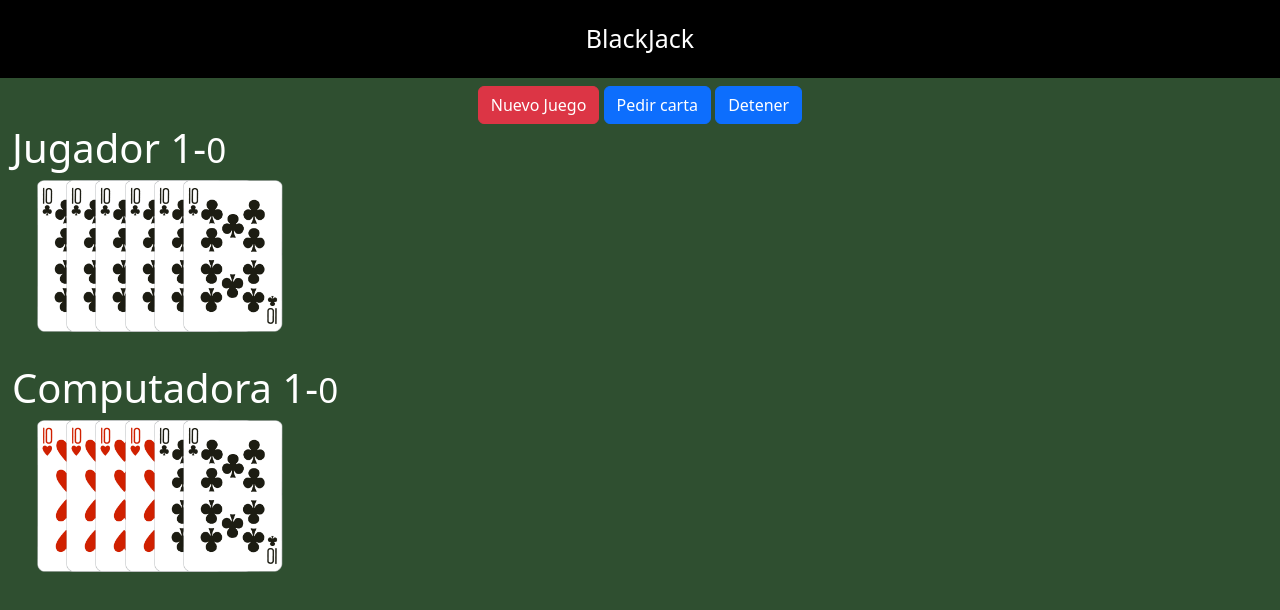
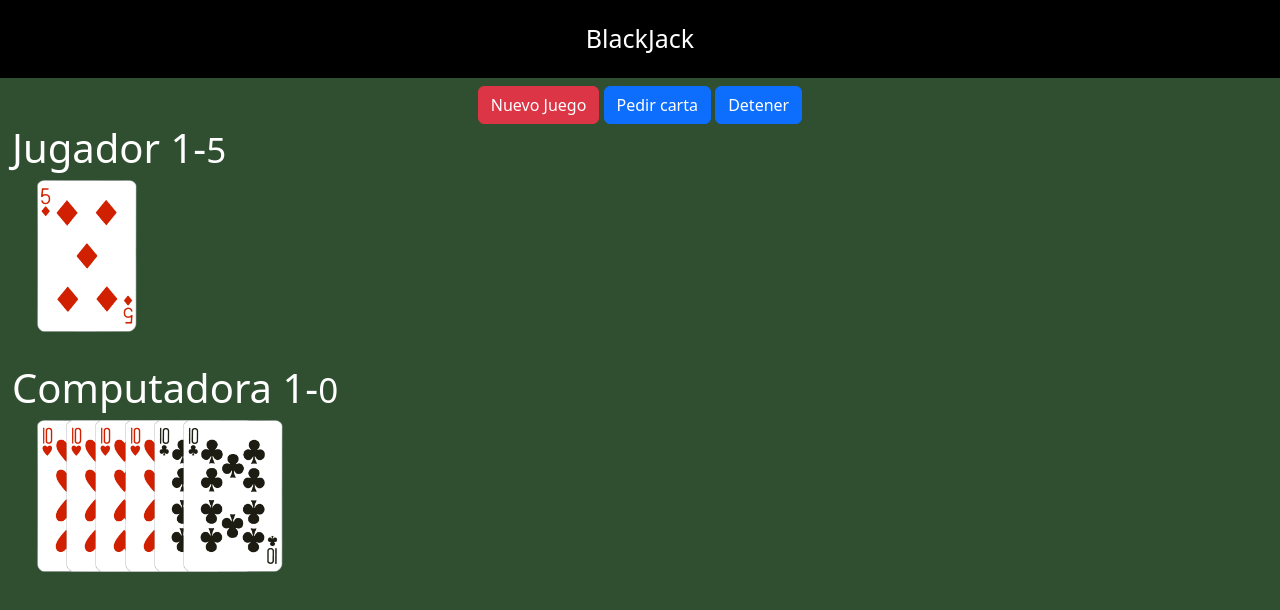
Before and after one commit to UlisesNh/mg-bj, a plain HTML site: page index.html in a window 1280 px wide. Both pictures are taken after a click on the button "Pedir carta". Drawn offline with nearby package versions, Linux system fonts and the light colour scheme.

Commit message:
carta de jugador

```diff
--- a/assets/js/juego.js
+++ b/assets/js/juego.js
@@ -3,6 +3,11 @@
 let deck = [];
 const tipos = ['C', 'D', 'H', 'S'];
 const especiales = ["A", "J", "Q", "K"];
+const btnPedir = document.querySelector('#pedirCarta');
+const btnCarta = document.querySelector('#jugador-cartas');
+const puntos = document.querySelector('small');
+let puntosJugador = 0;
+
 
 const crearDeck = () => {
 
@@ -42,3 +47,14 @@ const verCarta = (carta) => {
 }
 const valor = verCarta(pedirCarta());
 console.log({valor});
+
+btnPedir.addEventListener('click', () => {
+  const carta = pedirCarta();
+  puntosJugador = puntosJugador + verCarta( carta );
+  puntos.innerText = puntosJugador;
+
+  const imgCarta = document.createElement('img');
+  imgCarta.src = `assets/cartas/${ carta }.png`;
+  imgCarta.classList.add('carta')
+  btnCarta.append (imgCarta);
+} )
--- a/index.html
+++ b/index.html
@@ -17,7 +17,7 @@
         <div class="col text-center">
 
             <button class="btn btn-danger">Nuevo Juego</button>
-            <button class="btn btn-primary">Pedir carta</button>
+            <button class="btn btn-primary" id="pedirCarta">Pedir carta</button>
             <button class="btn btn-primary">Detener</button>
 
         </div>
@@ -27,12 +27,7 @@
         <div class="col">
             <h1>Jugador 1-<small>0</small></h1>
             <div id="jugador-cartas">
-                <img class="carta" src="assets/cartas/10C.png" alt="">
-                <img class="carta" src="assets/cartas/10C.png" alt="">
-                <img class="carta" src="assets/cartas/10C.png" alt="">
-                <img class="carta" src="assets/cartas/10C.png" alt="">
-                <img class="carta" src="assets/cartas/10C.png" alt="">
-                <img class="carta" src="assets/cartas/10C.png" alt="">
+                <!--<img class="carta" src="assets/cartas/10C.png" alt=""> -->
             </div>
         </div>
     </div>
```
